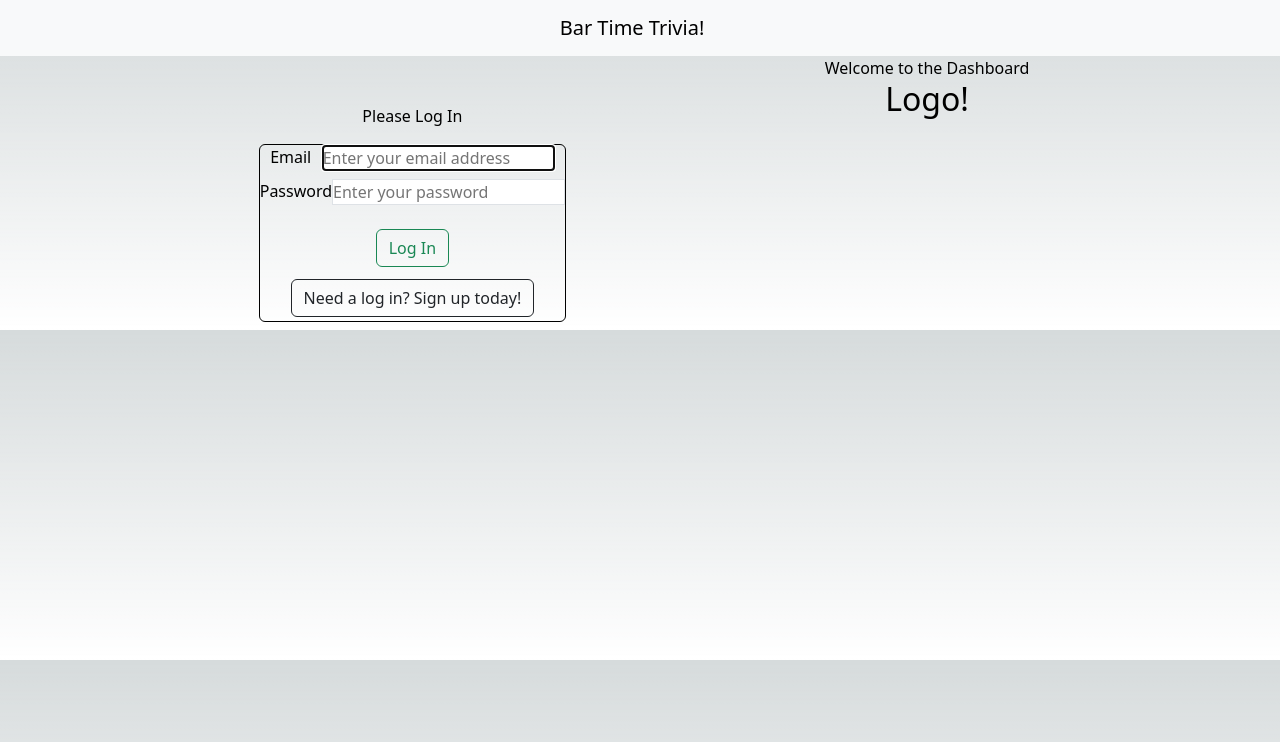
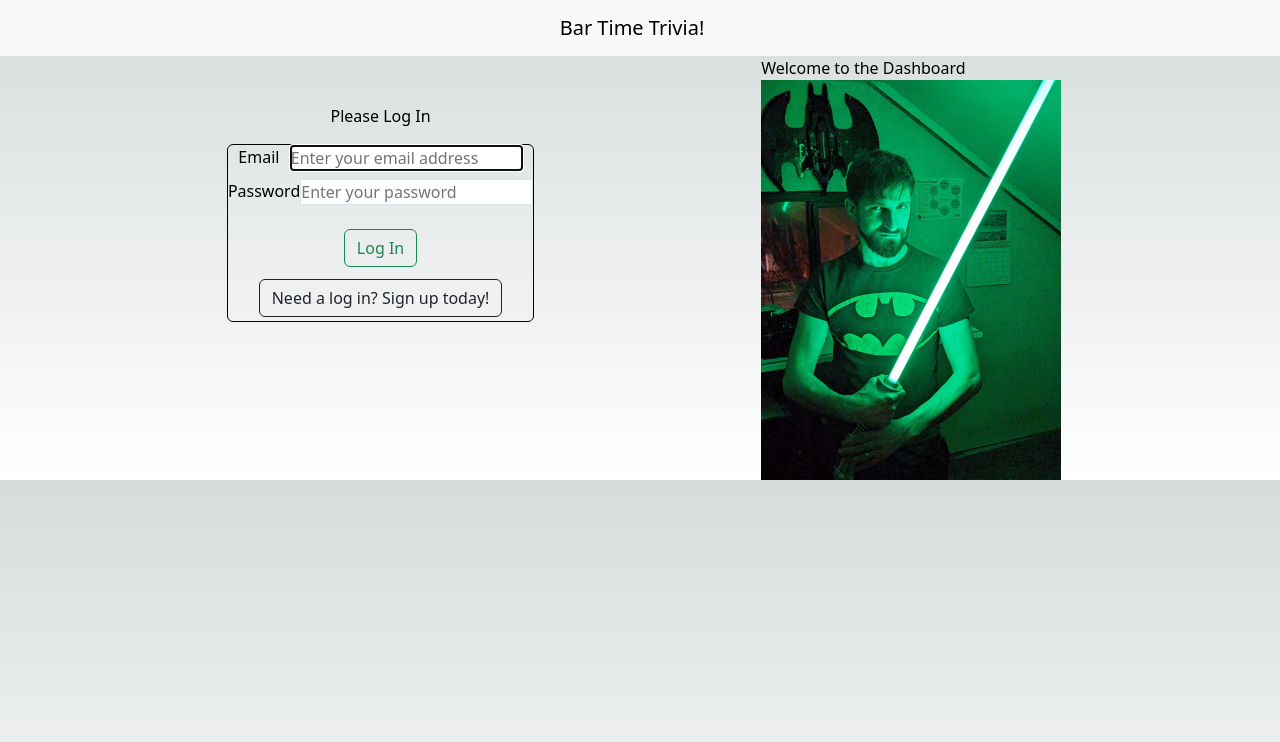
Before and after one commit to zshep/bar-time-trivia, a Next.js app: page / in a window 1280 px wide. Shown: the top 742 px of the page. Built offline with nearby package versions, Linux system fonts and the light colour scheme.

Commit message:
added images to pages to replace the words that said logo

```diff
--- a/app/layout.tsx
+++ b/app/layout.tsx
@@ -2,6 +2,7 @@ import "bootstrap/dist/css/bootstrap.min.css"
 import './globals.css'
 import Headbanner from './ui/headbanner';
 import { Metadata } from 'next';
+import footerbar from "./ui/footerbar";
 
 
 // Metadata info
@@ -28,6 +29,7 @@ export default function RootLayout ({
             <body>
             <Headbanner></Headbanner>
                 {children}
+
             </body>
         </html>
     );
--- a/app/page.tsx
+++ b/app/page.tsx
@@ -20,11 +20,18 @@ export default function page() {
                     <div className='d-flex flex-column justify-content-space-between'>
                         <Link
                             href="/dashboard"
+                            className='d-flex text-center'
                         >
                             Welcome to the Dashboard
                         </Link>
-                        <div className='d-flex justify-content-center'>
-                            <h2>Logo!</h2>
+                        <div className='d-flex justify-content-center flex-wrap'>
+
+                            <Image
+                                src="/jedi.jpg"
+                                alt="shep with lightsaber"
+                                height={400}
+                                width={300}
+                                />
                         </div>
                     </div>
                 </div>
```
Also changed, not shown: app/ui/footerbar.tsx (added, +17 -0 lines).
